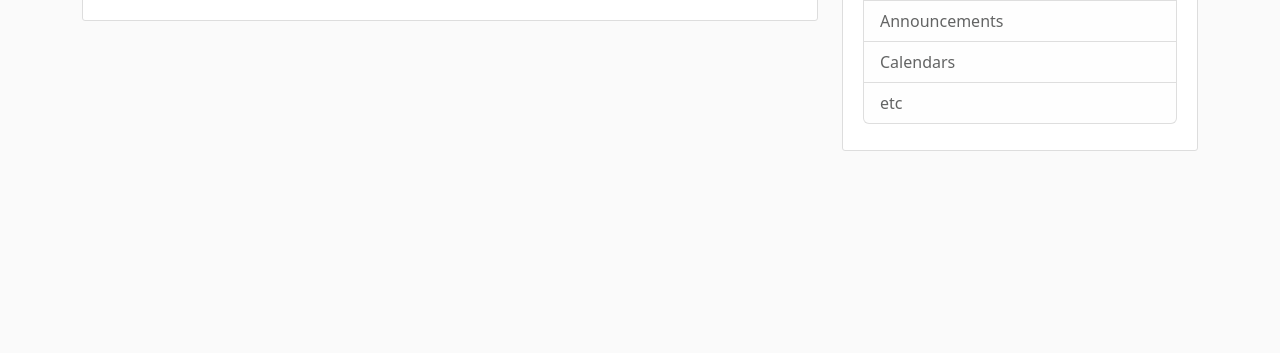
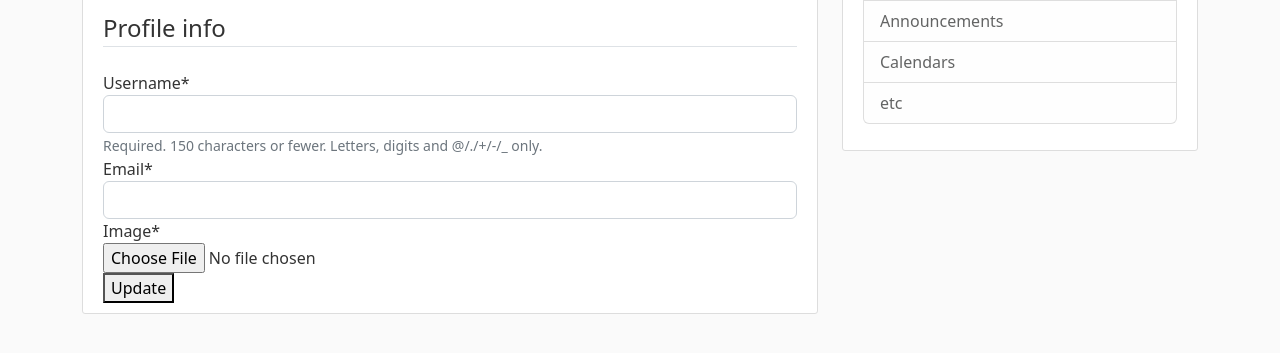
Before and after one commit to HoL1DAYs/djangoBlog, a Django app: template users/templates/users/profile.html in a window 1280 px wide. Shown: the part 238-591 px from the top of the page. Run offline with Django 4.2, Linux system fonts and the light colour scheme; the template is opened without the code that fills it: values that come from a table or form of the project are taken from there, others are empty; some libraries are stand-ins or nearby versions.

Commit message:
updated profile

```diff
--- a/blog/templates/blog/home.html
+++ b/blog/templates/blog/home.html
@@ -2,9 +2,10 @@
 {% block content %}
     {% for post in posts %}
         <article class="media content-section">
+          <img class="rounded-circle article-img" src="{{ post.author.profile.image.url }}">
           <div class="media-body">
             <div class="article-metadata">
-              <a class="mr-2" href="#">{{ post.author }}</a>
+              <a class="mr-2" href="{% url 'profile' %}">{{ post.author }}</a>
               <small class="text-muted">{{ post.date_posted|date:'F d, Y' }}</small>
             </div>
             <h2><a class="article-title" href="#">{{ post.title }}</a></h2>
--- a/users/forms.py
+++ b/users/forms.py
@@ -1,6 +1,7 @@
 from django import forms
 from django.contrib.auth.models import User
 from django.contrib.auth.forms import UserCreationForm
+from .models import Profile
 
 
 class UserRegisterForm(UserCreationForm):
@@ -9,3 +10,17 @@ class UserRegisterForm(UserCreationForm):
     class Meta:
         model = User
         fields = ['username', 'email', 'password1', 'password2']
+
+
+class ProfileUpdateForm(forms.ModelForm):
+
+    class Meta:
+        model = Profile
+        fields = ['image']
+
+class UserUpdateForm(forms.ModelForm):
+    email = forms.EmailField()
+
+    class Meta:
+        model = User
+        fields = ['username', 'email']
--- a/users/models.py
+++ b/users/models.py
@@ -1,5 +1,6 @@
 from django.db import models
 from django.contrib.auth.models import User
+from PIL import Image
 
 
 
@@ -11,3 +12,13 @@ class Profile(models.Model):
 
     def __str__(self):
         return f'{self.user.username} Profile'
+
+    def save(self):
+        super().save()
+
+        img = Image.open(self.image.path)
+
+        if img.height > 300 or img.width > 300:
+            output_size = (300, 300)
+            img.thumbnail(output_size)
+            img.save(self.image.path)
--- a/users/templates/users/profile.html
+++ b/users/templates/users/profile.html
@@ -1,4 +1,5 @@
 {% extends 'blog/base.html' %}
+{% load crispy_forms_filters %}
 {% load crispy_forms_tags %}
 {% block content %}
     <div class="content-section">
@@ -9,6 +10,16 @@
           <p class="text-secondary">{{ user.email }}</p>
         </div>
       </div>
-  <!-- FORM HERE -->
+        <form method="POST" enctype="multipart/form-data">
+            {% csrf_token %}
+            <fieldset class="form-group">
+                <legend class="border-bottom mb-4">Profile info</legend>
+                {{ u_form|crispy }}
+                {{ p_form|crispy }}
+            </fieldset>
+            <div class="form-group">
+                <button class="btn-outline-info" type="submit">Update</button>
+            </div>
+        </form>
     </div>
 {% endblock content %}
```
Also changed, not shown: users/views.py (+17 -2 lines), db.sqlite3, media/profile_pics/2018-11-04-cyberpunk-neon-city-s0_CfbWNeL.jpg (added).
